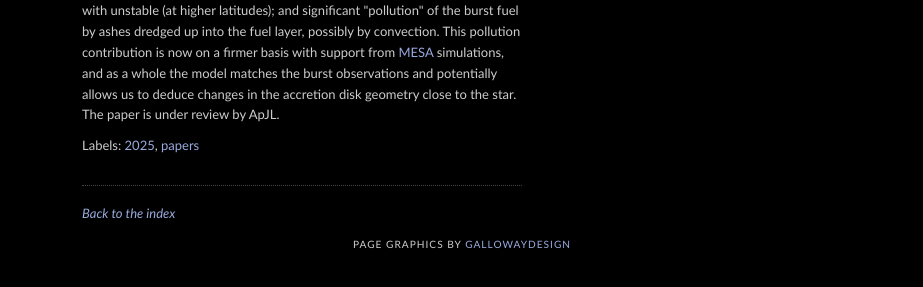
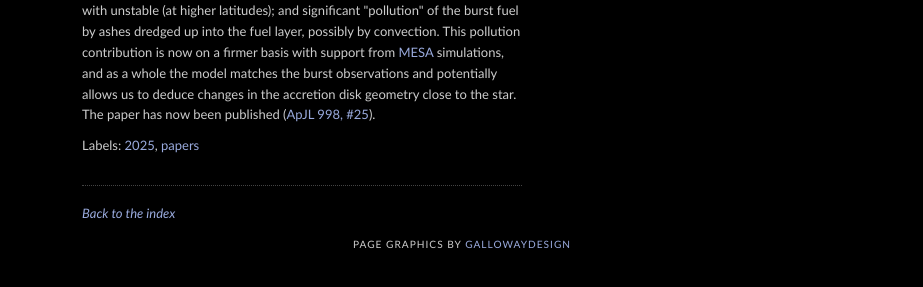
Before and after one commit to outs1der/outs1der.github.io, a Jekyll site: the page built from _posts/2025-06-13-solution-tension.md, in a window 1280 px wide. Shown: the part 428-715 px from the top of the page, without its empty margins (0-923 px from the left). Built offline with Jekyll 4.4.1, drawn with Linux system fonts in a browser that asks for light colours.

Commit message:
added Sergey's paper

```diff
--- a/_posts/2025-06-13-solution-tension.md
+++ b/_posts/2025-06-13-solution-tension.md
@@ -19,4 +19,6 @@ latitudes); and significant "pollution" of the burst fuel by ashes dredged up in
 layer, possibly by convection. This pollution contribution is now on a firmer basis with
 support from <a href="https://docs.mesastar.org">MESA</a> simulations, and as a whole the model
 matches the burst observations and potentially allows us to deduce changes in the accretion
-disk geometry close to the star. The paper is under review by ApJL.</p>
+disk geometry close to the star. The paper has now been published
+(<a href="https://ui.adsabs.harvard.edu/abs/2026ApJ...998...25C">ApJL
+998, #25</a>).</p>
```
Also changed, not shown: _posts/2026-08-01-svom-grb-250818b.md (added, +29 -0 lines), images/grb250818b.png (added).
